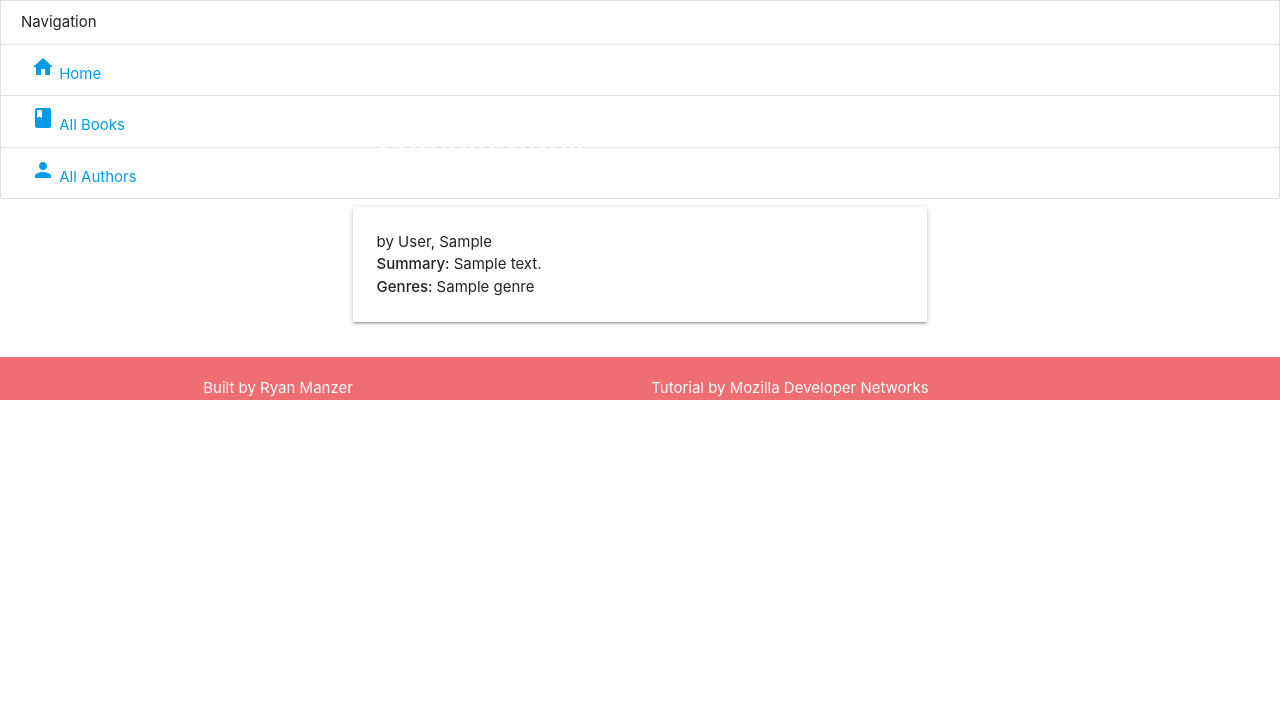
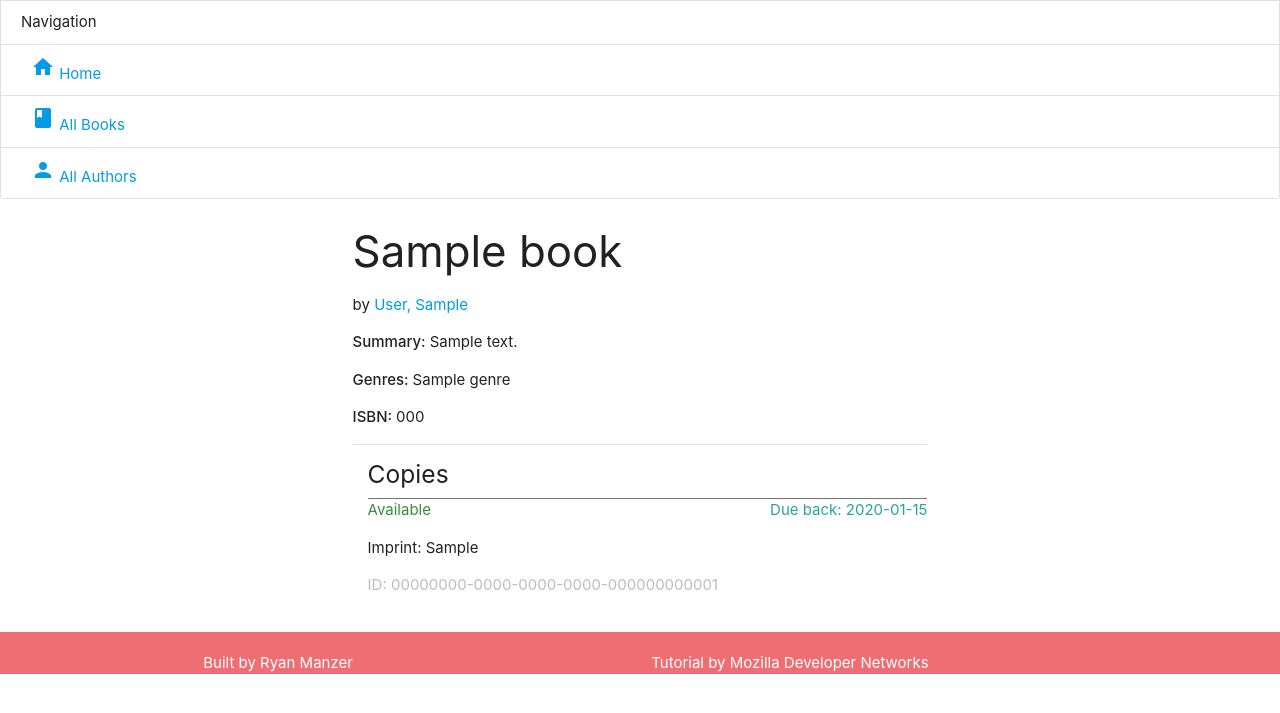
Before and after one commit to supermanzer/LibVue, a Django app: page /catalog/books/1/ in a window 1280 px wide. Shown: the part 64-777 px from the top of the page. Run offline with Django 3.2, Linux system fonts and the light colour scheme; tables that the repository leaves empty hold one stand-in row (values such as "Sample post"); some libraries are stand-ins or nearby versions.

Commit message:
Broke out book list and detail into templates, changed styling.

```diff
--- a/locallibrary/catalog/models.py
+++ b/locallibrary/catalog/models.py
@@ -18,6 +18,9 @@ class Book(models.Model):
     summary = models.TextField(max_length=1000)
     isbn = models.CharField('ISBN', max_length=13)
     genre = models.ManyToManyField('Genre')
+
+    class Meta:
+        ordering = ['author', ]
 
     def __str__(self):
         return self.title
--- a/locallibrary/catalog/templates/catalog/book_detail.html
+++ b/locallibrary/catalog/templates/catalog/book_detail.html
@@ -1,20 +1,40 @@
 {% extends 'base_structure.html' %}
+
 
 {% block main %}
 <div class="container">
     {{ book_json|json_script:"vue-data"}}
     <div id="app" class="row">
         <div class="col s8 offset-s2">
-            <div class="card">
-                <div class="card-image">
-                    <div class="book-card-image"></div>
-                    <span class="card-title"><h4>[[book.title]]</h4></span>
-                </div>
-                <div class="card-content">
-                    <p>by [[book.author]]</p>
-                    <p><strong>Summary: </strong><span>[[book.summary]]</span></p>
-                    <p><strong>Genres: </strong> [[book.genres]]</p>
-                </div>
+
+        <h3>[[book.title]]</h3>
+
+        <div class="book-content">
+            <p>by <a href="">[[book.author]]</a></p>
+            <p><strong>Summary: </strong><span>[[book.summary]]</span></p>
+            <p><strong>Genres: </strong> [[book.genres]]</p>
+            <p> <strong>ISBN: </strong> [[book.isbn]]</p>
+            <div class="divider"></div>
+            <div v-if="hasCopies" style="margin-left: 1rem; margin-top 2rem;">
+                <h5 class="gre-text text-darken-2">Copies</h5>
+                {% comment %} <div v-for="copy in book.copies" :key="copy.id">
+                    <div class="divider grey darken-1"></div>
+                    <span v-if="copy.status === 'a'" class="green-text text-darken-2">[[copy.display_status]]</span>
+                    <span v-else-if="copy.status === 'o'" class="amber-text text-darken-2">[[copy.display_status]]</span>
+                    <span v-else-if="copy.status === 'r'" class="amber-text text-darken-2">[[copy.display_status]]</span>
+                    <span v-else-if='copy.status === "m"' class="red-text text-darken-2">[[copy.display_status]]</span>
+                        <span v-if="copy.due_back" class="secondary-content">Due back: [[copy.due_back]]</span>
+                    <p>Imprint: [[copy.imprint]]</p>
+                    <p class="grey-text text-lighten-1">ID: [[copy.id]]</p>
+                </div> {% endcomment %}
+                <book-copy v-for="copy in book.copies" :key="copy.id"
+                    :status="copy.status" :display_status="copy.display_status"
+                    :imprint="copy.imprint" :id="copy.id" :due_back="copy.due_back"></book-copy>
+            </div>
+            <div v-else class='alert alert-warning'>
+                <h4>No Copies</h4>
+                <div class="divider"></div>
+                <p>This book has no copies at this library.  I wonder why we even have it listed?</p>
             </div>
         </div>
     </div>
@@ -24,18 +44,48 @@
 
 {% block more_js%}
 <script>
+    Vue.component('book-copy', {
+        delimiters: ["[[", "]]"],
+        props: {
+            'status': {required: true, type: String},
+            'display_status': {required: true, type: String},
+            'imprint': {required: true, type: String},
+            'id': {required: true, type: String},
+            'due_back': {required: false, type: String}
+        },
+        data() {
+            return {
+                isAvailable: false,
+                isMaintenance: false,
+            }
+        },
+        template:`
+            <div>
+                <div class="divider grey darken-1"></div>
+                <span v-if="status === 'a'" class="green-text text-darken-2">[[display_status]]</span>
+                <span v-else-if="status === 'o'" class="amber-text text-darken-2">[[display_status]]</span>
+                <span v-else-if="status === 'r'" class="amber-text text-darken-2">[[display_status]]</span>
+                <span v-else-if='status === "m"' class="red-text text-darken-2">[[display_status]]</span>
+                    <span v-if="due_back" class="secondary-content">Due back: [[due_back]]</span>
+                <p>Imprint: [[imprint]]</p>
+                <p class="grey-text text-lighten-1">ID: [[id]]</p>
+            </div>
+        `
+    })
     var app = new Vue({
         el: '#app',
         delimiters: ['[[', ']]'],
         data: {
-            book: {}
+            book: {},
+            hasCopies: false
         },
         methods: {
             parseBook: function() {
                 this.book = JSON.parse(document.getElementById('vue-data').textContent)
+                this.hasCopies = this.book.copies.length > 0
             }
         },
-        mounted() {
+        created() {
             this.parseBook();
         }
     })
--- a/locallibrary/catalog/views.py
+++ b/locallibrary/catalog/views.py
@@ -52,7 +52,6 @@ class BookDetail(generic.DetailView):
     model = Book
     hidden_fields = [
         'id',
-        'isbn'
     ]
 
     def get_context_data(self, **kwargs):
@@ -63,4 +62,12 @@ class BookDetail(generic.DetailView):
             if field.name not in self.hidden_fields
         }
         context['book_json']['genres'] = context['book'].display_genre
+        context['book_json']['author_id'] = context['book'].author.id
+        context['book_json']['copies'] = [{
+            'status': copy.status,
+            'display_status': copy.get_status_display(),
+            'due_back': copy.due_back,
+            'imprint': copy.imprint,
+            'id': copy.id
+        } for copy in context['book'].copies.all()]
         return context
```
Also changed, not shown: locallibrary/catalog/static/css/styles.css (+21 -0 lines), locallibrary/catalog/static/js/books.js (renamed from locallibrary/catalog/static/css/js/books.js).
